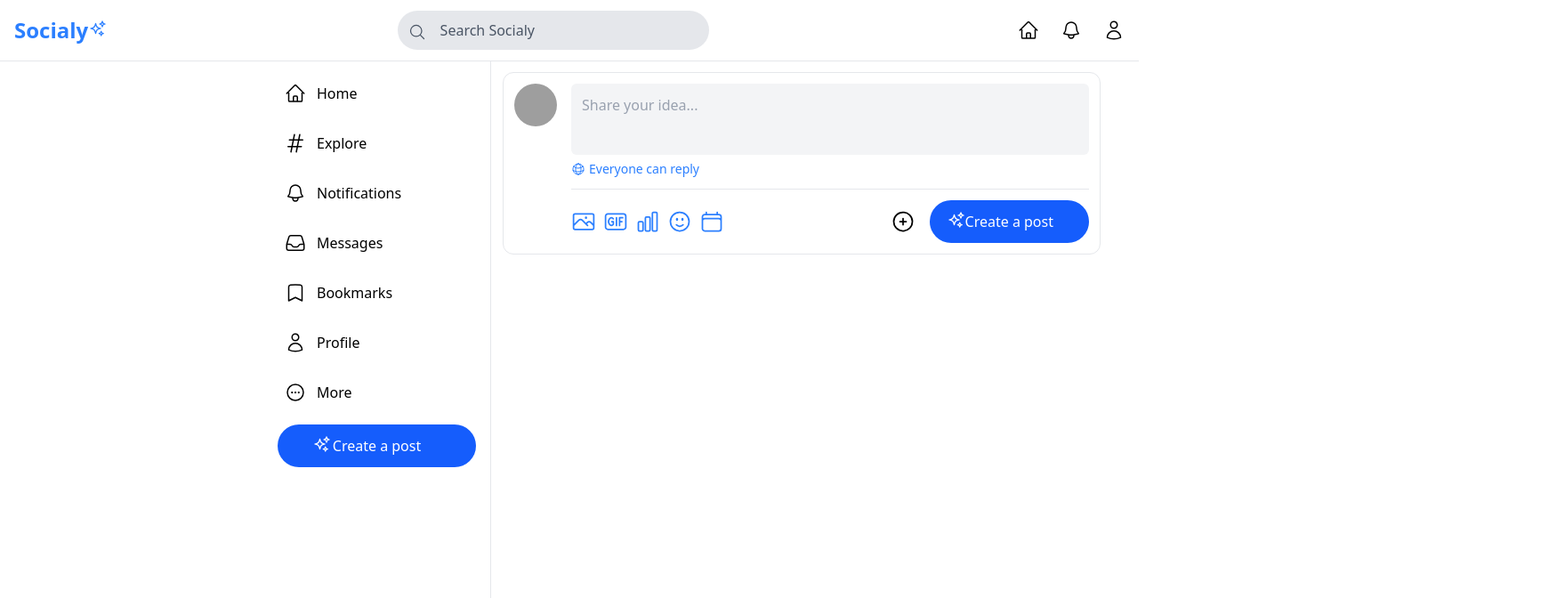
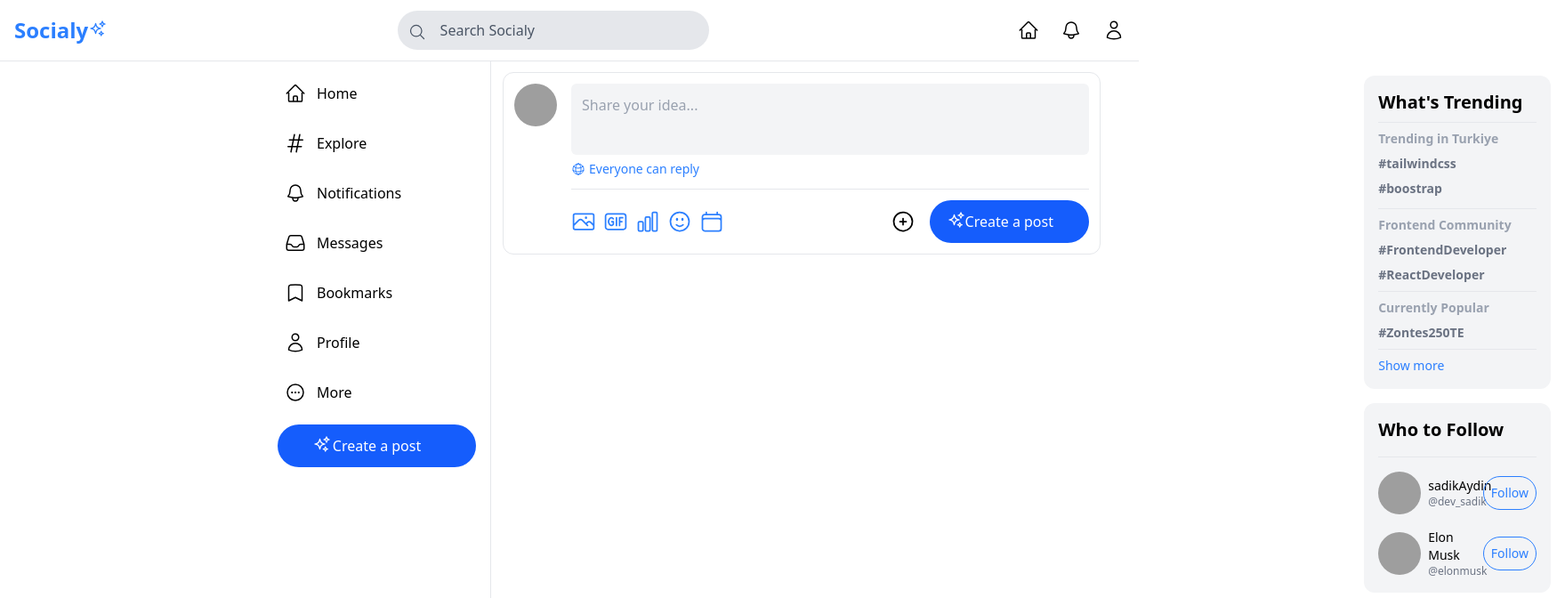
Before and after one commit to sadikahmetaydin/social-meadi-app, a React (Vite) app: page / in a window 1280 px wide. Shown: the top 672 px of the page at 89% size, 1759 px wide, since content can reach past the window. Built offline with nearby package versions, Linux system fonts and the light colour scheme; grey boxes are pictures that could not be loaded.

Commit message:
change application screen size

```diff
--- a/src/pages/Home.jsx
+++ b/src/pages/Home.jsx
@@ -1,13 +1,31 @@
 import Navbar from "../components/Navbar"
 import Sidebar from "../components/Sidebar"
 import TweetBox from "../components/TweetBox"
+import Widgets from "../components/Widgets"
 
 const Home = () => {
   return (
     <div>
-      <Navbar />
-      <Sidebar />
-      <TweetBox />
+      <div className="min-h-screen">
+        <Navbar />
+
+        <div className="flex max-w-screen-xl mx-auto">
+
+          <div className="hidden md:block w-64">
+            <Sidebar />
+          </div>
+
+
+          <div className="flex-1">
+            <TweetBox />
+          </div>
+
+          <div className="hidden xl:block w-90">
+            <Widgets />
+          </div>
+
+        </div>
+      </div>
     </div>
   )
 }
```
